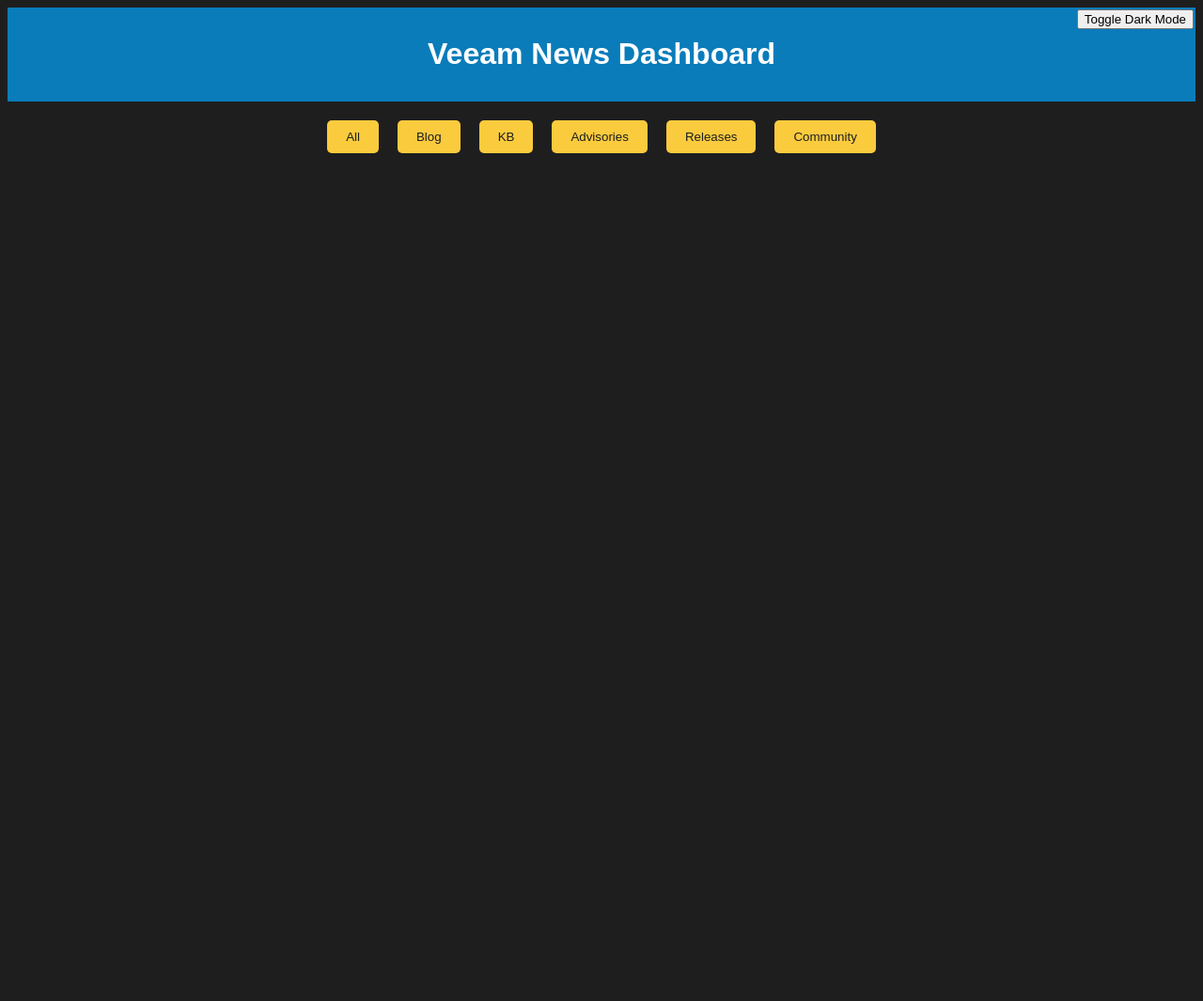
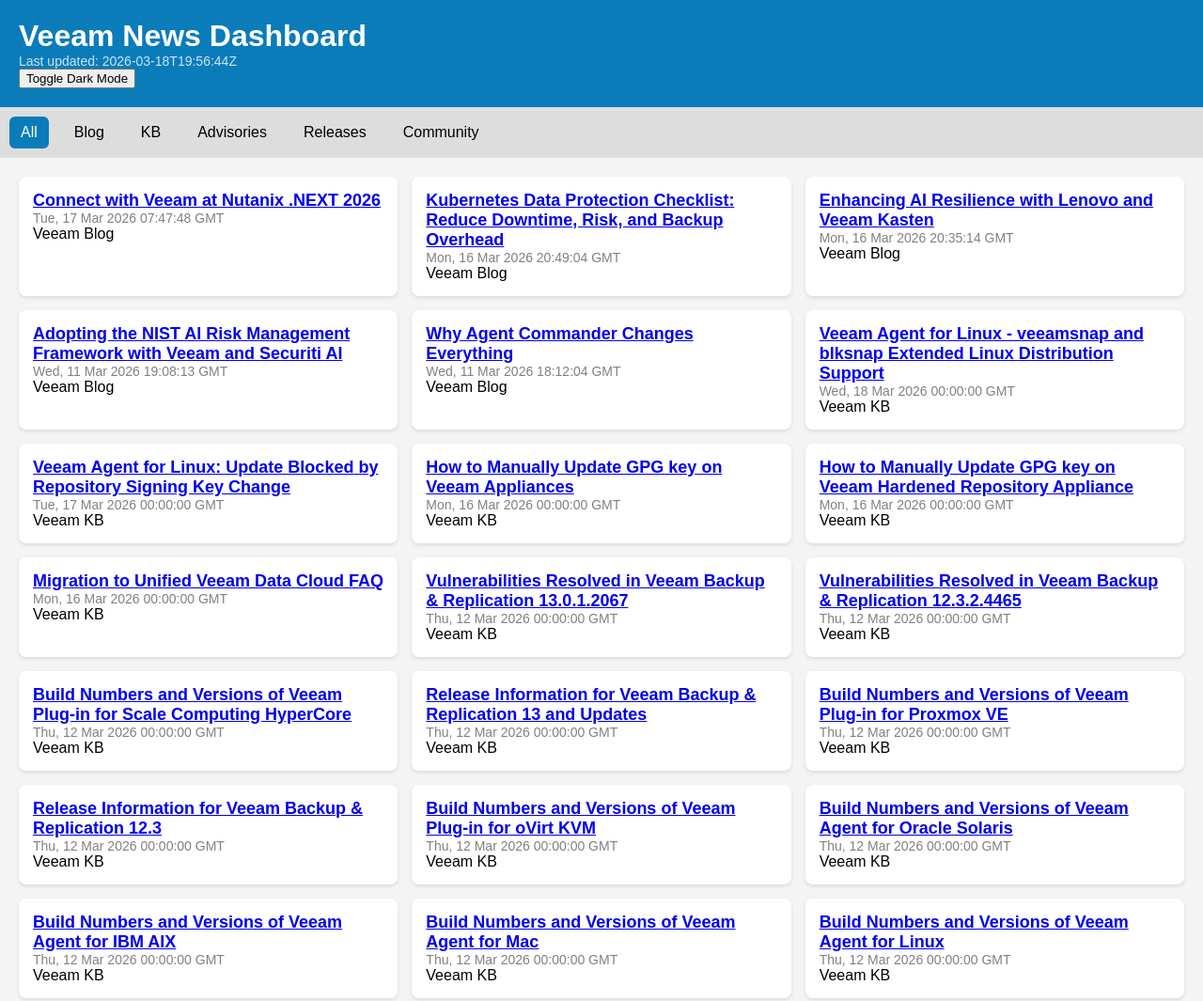
Before and after one commit to rbrambley/veeam-news-dashboard, a plain HTML site: page index.html in a window 1280 px wide. Shown: the top 1065 px of the page at 94% size. Before the commit the page ends 800 px from the top, so only its background shows below. Drawn offline with Linux system fonts and the light colour scheme.

Commit message:
Refactor index.html for improved structure and styling
restored to working theme

```diff
--- a/index.html
+++ b/index.html
@@ -1,90 +1,112 @@
 <!DOCTYPE html>
-<html lang="en">
+<html>
 <head>
-    <meta charset="UTF-8">
-    <meta name="viewport" content="width=device-width, initial-scale=1.0">
   <title>Veeam News Dashboard</title>
   <style>
-        body {
-            font-family: Arial, sans-serif;
-            background-color: #1e1e1e;
-            color: #ffffff;
-        }
-        .header {
-            background-color: #0a7cba;
-            padding: 10px;
-            text-align: center;
-        }
-        .tabs {
-            display: flex;
-            justify-content: center;
-            margin: 20px;
-        }
-        .tab {
-            margin: 0 10px;
-            padding: 10px 20px;
-            cursor: pointer;
-            background-color: #FBCB3E;
-            color: #1e1e1e;
-            border: none;
-            border-radius: 5px;
-        }
-        .grid {
-            display: grid;
-            grid-template-columns: repeat(auto-fill, minmax(300px, 1fr));
-            gap: 20px;
-            padding: 20px;
-        }
-        .card {
-            background-color: #2e2e2e;
-            border-radius: 10px;
-            padding: 15px;
-            position: relative;
-        }
-        .dark-mode-toggle {
-            position: fixed;
-            top: 10px;
-            right: 10px;
-        }
+    body { font-family: Arial; margin: 0; padding: 0; background: #f4f4f4; }
+    header { background: #0a7cba; color: white; padding: 20px; }
+    h1 { margin: 0; }
+    #updated { font-size: 14px; opacity: 0.8; }
+
+    .tabs { display: flex; background: #ddd; padding: 10px; }
+    .tab { margin-right: 15px; cursor: pointer; padding: 8px 12px; border-radius: 6px; }
+    .tab.active { background: #0a7cba; color: white; }
+
+    .grid { display: grid; grid-template-columns: repeat(auto-fill, minmax(300px, 1fr)); gap: 15px; padding: 20px; }
+    .card { background: white; padding: 15px; border-radius: 8px; box-shadow: 0 2px 4px rgba(0,0,0,0.1); }
+    .title { font-size: 18px; font-weight: bold; }
+    .date { color: gray; font-size: 14px; }
+    .badge { padding: 4px 8px; border-radius: 4px; font-size: 12px; color: white; }
+    .critical { background: #d9534f; }
+    .high { background: #f0ad4e; }
+    .medium { background: #5bc0de; }
+    .low { background: #5cb85c; }
+
+    .dark { background: #1e1e1e; color: #ddd; }
+    .dark .card { background: #2b2b2b; }
+    .dark .tabs { background: #333; }
+    .dark .tab.active { background: #0a7cba; }
   </style>
 </head>
 <body>
-    <div class="header">
+
+<header>
   <h1>Veeam News Dashboard</h1>
-        <button class="dark-mode-toggle">Toggle Dark Mode</button>
+  <div id="updated"></div>
+  <button onclick="toggleDark()">Toggle Dark Mode</button>
+</header>
+
+<div class="tabs">
+  <div class="tab active" data-cat="all">All</div>
+  <div class="tab" data-cat="blog">Blog</div>
+  <div class="tab" data-cat="kb">KB</div>
+  <div class="tab" data-cat="advisory">Advisories</div>
+  <div class="tab" data-cat="release">Releases</div>
+  <div class="tab" data-cat="community">Community</div>
 </div>
-    <div class="tabs">
-        <button class="tab">All</button>
-        <button class="tab">Blog</button>
-        <button class="tab">KB</button>
-        <button class="tab">Advisories</button>
-        <button class="tab">Releases</button>
-        <button class="tab">Community</button>
-    </div>
-    <div class="grid" id="news-container"></div>
+
+<div id="grid" class="grid"></div>
+
 <script>
-        async function fetchNews() {
-            const response = await fetch('news.json');
-            const news = await response.json();
-            return news;
+let data = null;
+
+function escapeHtml(str) {
+  if (!str) return "";
+  return str
+    .replace(/&/g, "&amp;")
+    .replace(/</g, "&lt;")
+    .replace(/>/g, "&gt;")
+    .replace(/"/g, "&quot;")
+    .replace(/'/g, "&#039;");
 }
 
-        function renderNews(newsItems) {
-            const container = document.getElementById('news-container');
-            container.innerHTML = '';
-            newsItems.forEach(item => {
-                const card = document.createElement('div');
-                card.className = 'card';
-                card.innerHTML = `<h2>${item.title}</h2><p>${item.content}</p>`;
-                container.appendChild(card);
+fetch("news.json")
+  .then(r => r.json())
+  .then(json => {
+    data = json;
+    document.getElementById("updated").innerText = "Last updated: " + json.lastUpdated;
+    render("all");
+  });
+
+function render(category) {
+  const grid = document.getElementById("grid");
+  grid.innerHTML = "";
+
+  const items = data.items.filter(i => category === "all" || i.category === category);
+
+  items.forEach(item => {
+    const card = document.createElement("div");
+    card.className = "card";
+
+    let badge = "";
+    if (item.severity) {
+      badge = `<span class="badge ${item.severity}">${item.severity.toUpperCase()}</span>`;
+    }
+
+    card.innerHTML = `
+      <div class="title"><a href="${item.link}" target="_blank">${escapeHtml(item.title)}</a></div>
+      <div class="date">${item.date}</div>
+      <div>${escapeHtml(item.source)}</div>
+      ${badge}
+    `;
+
+    grid.appendChild(card);
   });
 }
 
-        document.querySelector('.dark-mode-toggle').addEventListener('click', () => {
-            document.body.classList.toggle('dark-mode');
+document.querySelectorAll(".tab").forEach(tab => {
+  tab.onclick = () => {
+    document.querySelectorAll(".tab").forEach(t => t.classList.remove("active"));
+    tab.classList.add("active");
+    render(tab.dataset.cat);
+    window.scrollTo({ top: 0, behavior: "smooth" });
+  };
 });
 
-        fetchNews().then(renderNews);
+function toggleDark() {
+  document.body.classList.toggle("dark");
+}
 </script>
+
 </body>
 </html>
```
Lines whose indentation alone changed are shown as unchanged.
